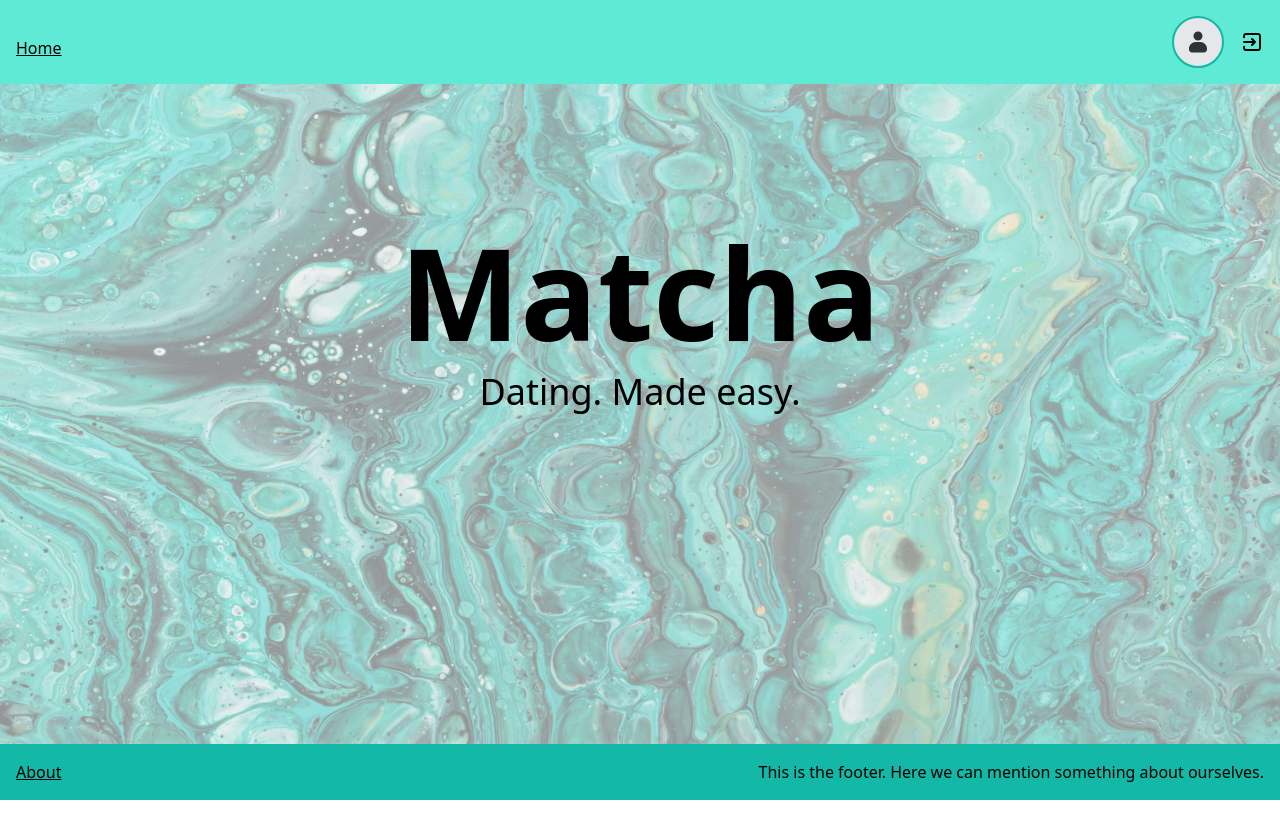
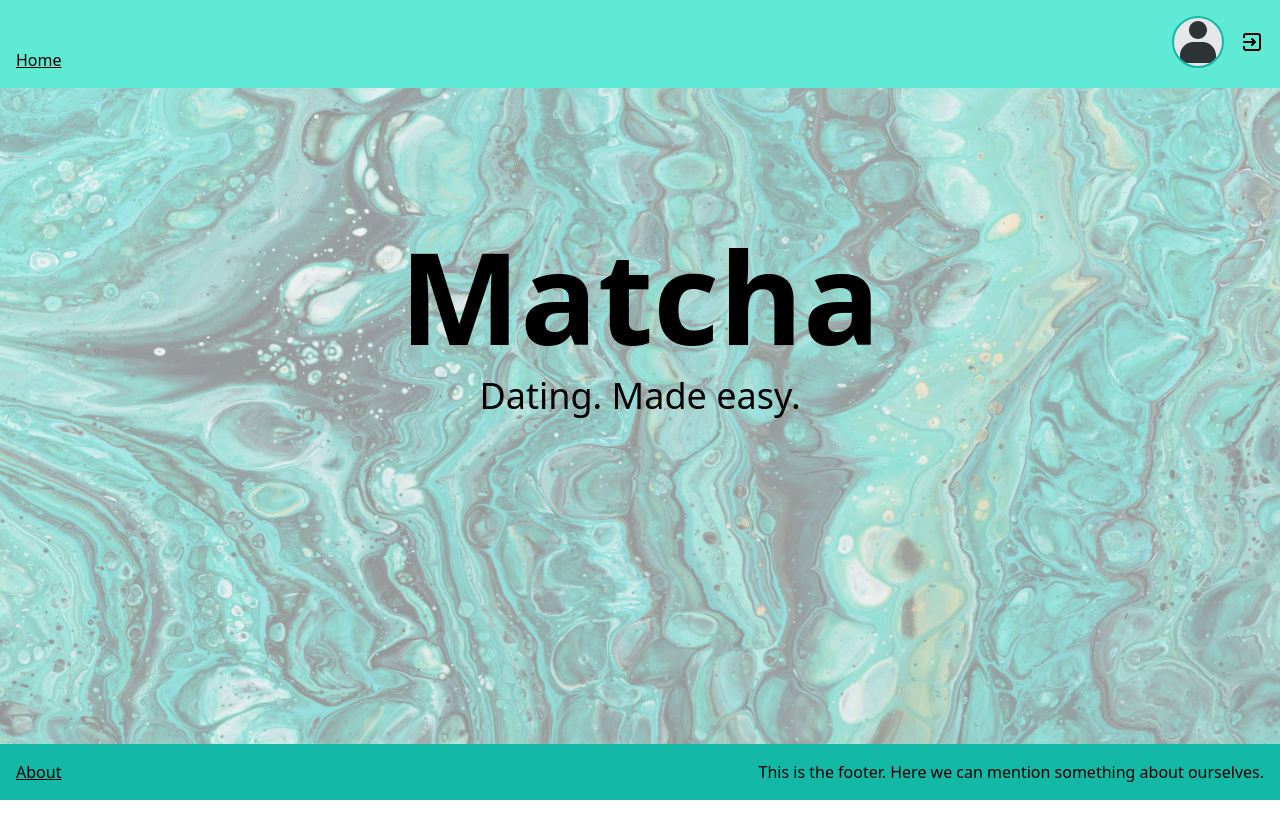
Before and after one commit to tentaclepurple/42_matcha, a SvelteKit app in the folder front/: page / in a window 1280 px wide. Shown: the top 838 px of the page. Built offline with nearby package versions, Linux system fonts and the light colour scheme; no server answers; sample sign-in values are in the browser's storage.

Commit message:
Implement logic to change avatar

```diff
--- a/front/src/lib/components/RoundedAvatar.svelte
+++ b/front/src/lib/components/RoundedAvatar.svelte
@@ -12,22 +12,22 @@
 
 	switch (size) {
 		case 's':
-			wrapperStyles = 'p-3';
-			pictureStyles = 'w-6';
+			wrapperStyles = 'p-0';
+			pictureStyles = 'w-12';
 			break;
 		case 'm':
-			wrapperStyles = 'p-4';
-			pictureStyles = 'w-12';
+			wrapperStyles = 'p-0';
+			pictureStyles = 'w-20';
 			break;
 		case 'l':
-			wrapperStyles = 'p-4';
-			pictureStyles = 'w-16';
+			wrapperStyles = 'p-0';
+			pictureStyles = 'w-28';
 			break;
 	}
 </script>
 
 <div
-	class={`flex items-center justify-center rounded-full border-2 border-teal-500 bg-gray-200 ${wrapperStyles} shrink-0`}
+	class={`flex items-center justify-center rounded-full border-2 border-teal-500 bg-gray-200 ${wrapperStyles} shrink-0 overflow-hidden`}
 >
 	<img {src} {alt} class={pictureStyles} />
 </div>
--- a/front/src/lib/utils/get-server-asset.ts
+++ b/front/src/lib/utils/get-server-asset.ts
@@ -7,5 +7,11 @@ import { SERVER_BASE_URL } from '$lib/constants/api';
  * @returns The full URL to the asset on the server.
  */
 export default function getServerAsset(assetName: string): string {
+	// Some asset come prefixed by 'app'
+	if (assetName.startsWith('app') || assetName.startsWith('/app')) {
+		const relativeAssetName = assetName.split('/').slice(1).join('/');
+		return `${SERVER_BASE_URL}/${relativeAssetName}`;
+	}
+
 	return `${SERVER_BASE_URL}/${assetName}`;
 }
--- a/front/src/routes/account/ProfileAvatar.svelte
+++ b/front/src/routes/account/ProfileAvatar.svelte
@@ -4,13 +4,18 @@
 	import { SERVER_BASE_URL } from '$lib/constants/api';
 	import { AVATAR_MAX_SIZE } from '$lib/constants/files';
 	import type UserData from '$lib/interfaces/user-data.interface';
+	import { fetchUserData } from '$lib/stores/user-data';
 	import getServerAsset from '$lib/utils/get-server-asset';
 
 	export let currentUserData: UserData;
 	let error = '';
+	let success = '';
+	let isLoading = false;
 
 	const handleEditAvatar = async (e) => {
 		error = '';
+		success = '';
+		isLoading = true;
 
 		const { files } = e.target;
 		const file = files[0];
@@ -26,7 +31,7 @@
 		}
 
 		const formData = new FormData();
-		formData.append('photo', file);
+		formData.append('photo', file, file.name);
 
 		const token = localStorage.getItem('access_token');
 		if (!token) {
@@ -34,22 +39,26 @@
 		}
 
 		try {
-			const res = await fetch(`${SERVER_BASE_URL}/api/profile/update_photo/1`, {
+			const res = await fetch(`${SERVER_BASE_URL}/api/profile/update_photo/0`, {
 				method: 'PUT',
 				headers: {
-					Authorization: `Bearer ${localStorage.getItem('token')}`,
-					'Content-Type': 'multipart/form-data'
+					Authorization: `Bearer ${token}`
 				},
 				body: formData
 			});
 
-			console.log('ciao', res);
+			if (!res.ok) {
+				throw new Error();
+			}
 
-			const data = await res.json();
-			console.log(data);
+			await fetchUserData();
+
+			success = 'Avatar updated successfully!';
 		} catch (err) {
 			console.error(err);
-			error = 'An error occurred. Please try again later.';
+			error = 'Something went wrong. Please try again.';
+		} finally {
+			isLoading = false;
 		}
 	};
 </script>
@@ -70,6 +79,10 @@
 					accept="image/png, image/jpeg"
 					class="sr-only"
 					onchange={handleEditAvatar}
+					onclick={() => {
+						error = '';
+						success = '';
+					}}
 				/>
 			</label>
 			<p class="text-sm">
@@ -78,6 +91,8 @@
 		</fieldset>
 	</div>
 </div>
-{#if error}
+{#if success}
+	<p class="mt-4 text-green-500">{success}</p>
+{:else if error}
 	<p class="mt-4 text-red-500">{error}</p>
 {/if}
```
Also changed, not shown: 1 other file (tests, documents, lock files or other folders).
